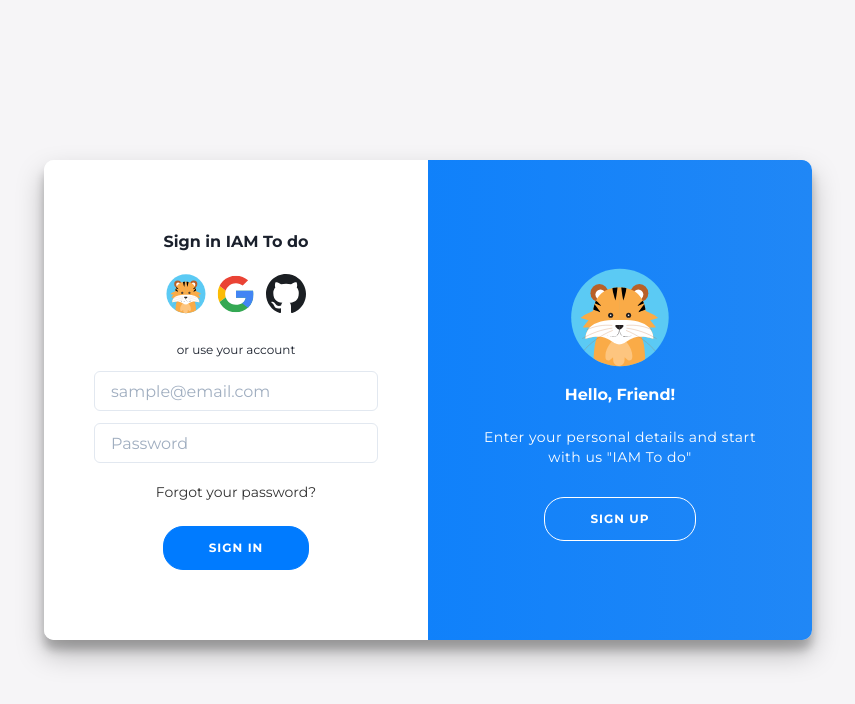
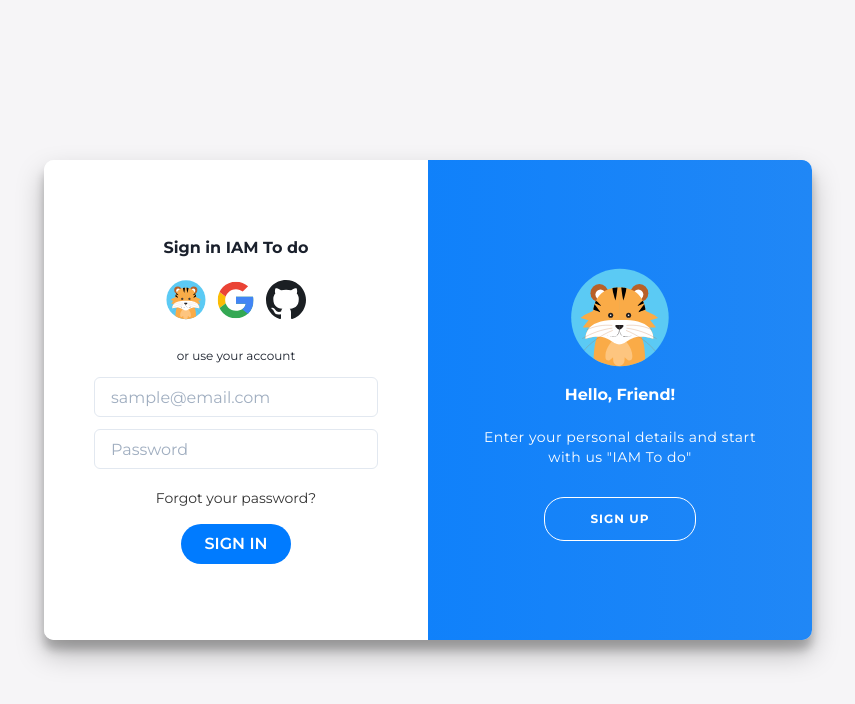
Before and after one commit to Kritsanawipankhet/iamblockchain-webclient, a Next.js app: page /auth/signin in a window 1280 px wide. Shown: the top 704 px of the page, without its empty margins (212-1067 px from the left). Built offline with nearby package versions, Linux system fonts and the light colour scheme; no server answers.

Commit message:
update loading button

```diff
--- a/pages/api/user/create.ts
+++ b/pages/api/user/create.ts
@@ -18,7 +18,8 @@ export default async function protectedHandler(
       });
       if (emailCheck) {
         return res.status(200).json({
-          message: "Email is already used.",
+          message:
+            "Email is already used.<br><small>Please use a different email address that is not in use.</small>",
           error: "EMAIL_USED",
         });
       } else {
--- a/pages/api/user/update.ts
+++ b/pages/api/user/update.ts
@@ -35,7 +35,8 @@ export default async function protectedHandler(
         if (session.provider === "iamblockchain") {
           if (emailCheck) {
             return res.status(200).json({
-              message: "This email is already used.",
+              message:
+                "This email is already used.<br><small>Please use a different email address that is not in use.</small>",
               error: "EMAIL_USED",
             });
           } else {
--- a/pages/auth/signin.tsx
+++ b/pages/auth/signin.tsx
@@ -8,7 +8,7 @@ import { GetServerSideProps } from "next";
 import Link from "next/link";
 import Swal from "sweetalert2";
 import { getToken } from "next-auth/jwt";
-import { FormControl, Input, FormErrorMessage } from "@chakra-ui/react";
+import { FormControl, Input, FormErrorMessage, Button } from "@chakra-ui/react";
 import FadeIn from "react-fade-in";
 import Lottie from "lottie-react";
 import * as loadingData from "@/components/loading/loading.json";
@@ -72,6 +72,7 @@ export default function Signin({ providers, csrfToken }: Props) {
                   return errors;
                 }}
                 onSubmit={(values, { setSubmitting }) => {
+                  setSubmitting(true);
                   setTimeout(async () => {
                     const res = await signIn("credentials", {
                       redirect: false,
@@ -98,10 +99,9 @@ export default function Signin({ providers, csrfToken }: Props) {
                           router.push("/");
                         }, 1000);
                       }
+                      setSubmitting(false);
                     });
-
-                    setSubmitting(false);
-                  }, 400);
+                  }, 1000);
                 }}
               >
                 {({
@@ -220,13 +220,25 @@ export default function Signin({ providers, csrfToken }: Props) {
                     <a href="#" className={`${Index.aGlobal}`}>
                       Forgot your password?
                     </a>
-                    <button
+                    <Button
+                      isLoading={isSubmitting}
+                      px="24px"
                       disabled={isSubmitting}
                       type="submit"
-                      className={`${Index.buttonGlobal} ${Index.mt2}`}
+                      loadingText="Signed In"
+                      color="white"
+                      bg="#007bff"
+                      borderRadius="50"
+                      _hover={{ bg: "#007bff" }}
+                      _active={{
+                        color: "white",
+                        bg: "#007bff",
+                        transform: "scale(0.98)",
+                        borderColor: "#007bff",
+                      }}
                     >
-                      Sign In
-                    </button>
+                      SIGN IN
+                    </Button>
                   </form>
                 )}
               </Formik>
```
Also changed, not shown: pages/auth/signup.tsx (+18 -5 lines).
